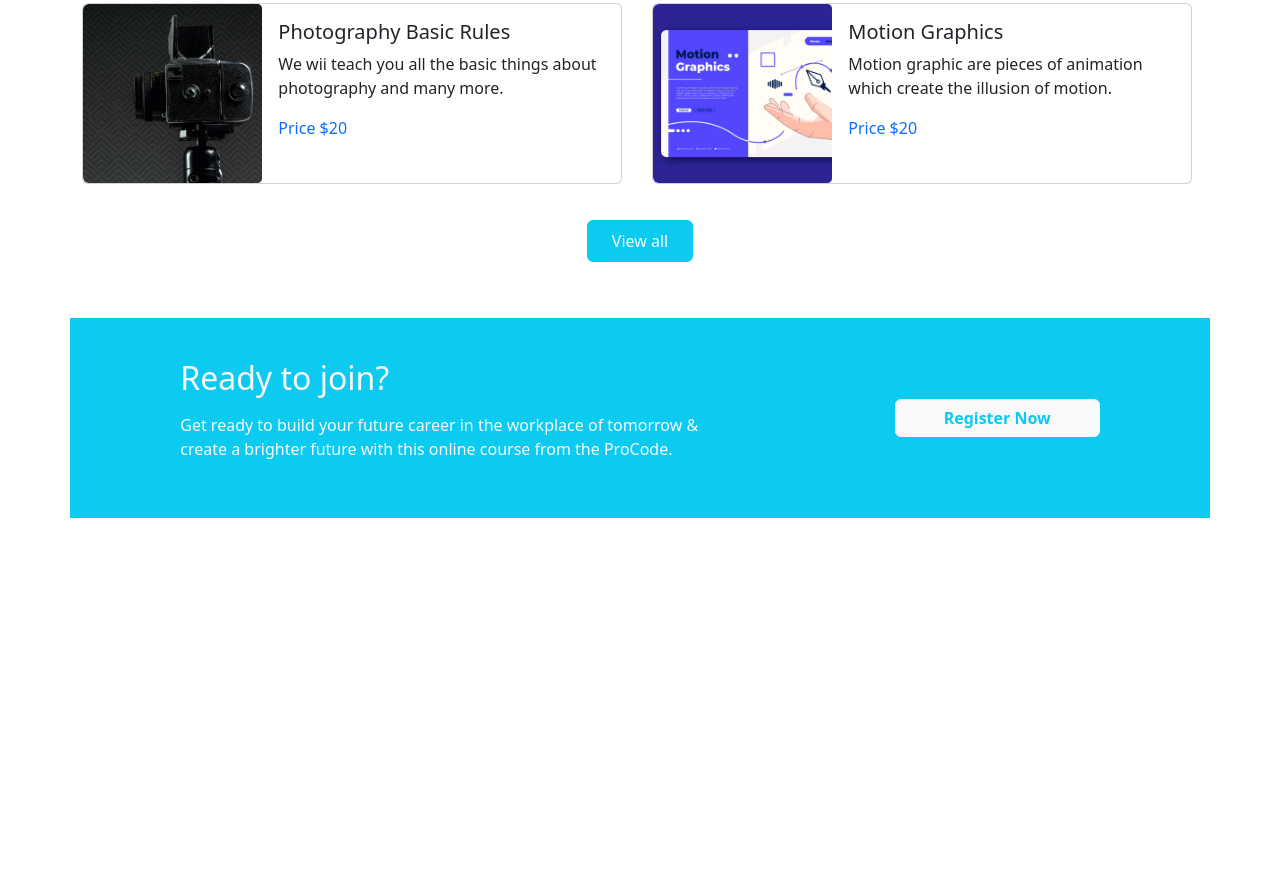
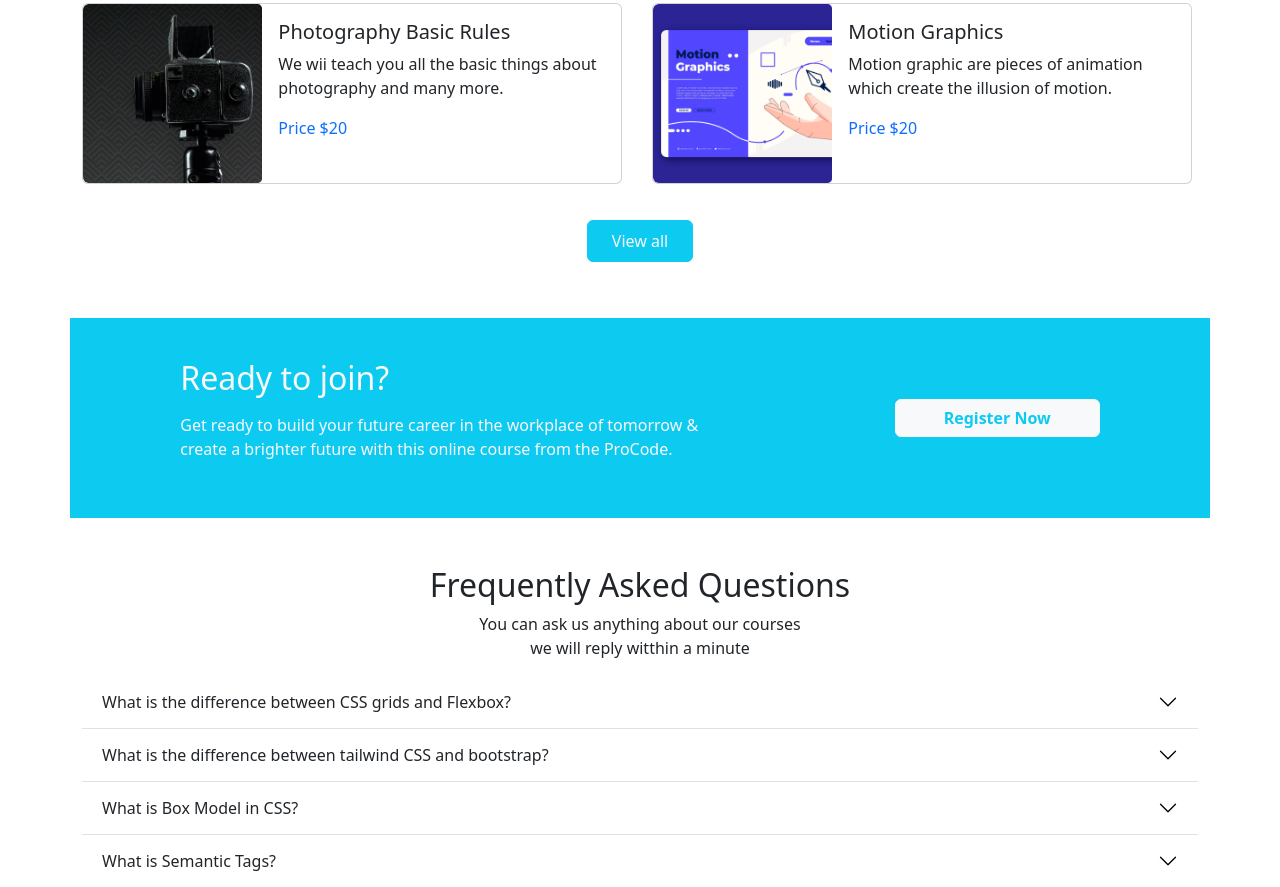
Before and after one commit to kshossain/procode-website, a plain HTML site: page index.html in a window 1280 px wide. Shown: the part 1302-2189 px from the top of the page. Before the commit the page ends 1820 px from the top, so only its background shows below. Drawn offline with nearby package versions, Linux system fonts and the light colour scheme.

Commit message:
added Q&A section

```diff
--- a/index.html
+++ b/index.html
@@ -243,6 +243,73 @@
                 </div>
         </section>
         <!-- subscribe part end -->
+        <!-- Q & A section start -->
+        <section class="container mt-5 ">
+            <div class="text-center">
+                <h2>Frequently Asked Questions</h2>
+                <p>You can ask us anything about our courses <br>
+                we will reply witthin a minute</p>
+            </div>
+            <div class="accordion accordion-flush" id="accordionFlushExample">
+                <div class="accordion-item">
+                    <h2 class="accordion-header" id="flush-headingOne">
+                        <button class="accordion-button collapsed" type="button" data-bs-toggle="collapse"
+                            data-bs-target="#flush-collapseOne" aria-expanded="false" aria-controls="flush-collapseOne">
+                            What is the difference between CSS grids and Flexbox?
+                        </button>
+                    </h2>
+                    <div id="flush-collapseOne" class="accordion-collapse collapse" aria-labelledby="flush-headingOne"
+                        data-bs-parent="#accordionFlushExample">
+                        <div class="accordion-body">CSS Grids helps you create the outer layout of the webpage. You can build complex as well responsive design with this.
+                        This is why it is called ‘layout first’. Flexbox mostly helps align content & move blocks
+                        </div>
+                    </div>
+                </div>
+                <div class="accordion-item">
+                    <h2 class="accordion-header" id="flush-headingTwo">
+                        <button class="accordion-button collapsed" type="button" data-bs-toggle="collapse"
+                            data-bs-target="#flush-collapseTwo" aria-expanded="false" aria-controls="flush-collapseTwo">
+                            What is the difference between tailwind CSS and bootstrap?
+                        </button>
+                    </h2>
+                    <div id="flush-collapseTwo" class="accordion-collapse collapse" aria-labelledby="flush-headingTwo"
+                        data-bs-parent="#accordionFlushExample">
+                        <div class="accordion-body">The main difference between TailwindCSS and Bootstrap is that Tailwind CSS is not a UI kit. Unlike UI kits such as
+                        Bootstrap, Bulma, and Foundation, Tailwind CSS doesn’t have a default theme or built-in UI components.Bootstrap is the most popular HTML, CSS, and JS framework for developing responsive, mobile first projects on the web.
+                        </div>
+                    </div>
+                </div>
+                <div class="accordion-item">
+                    <h2 class="accordion-header" id="flush-headingThree">
+                        <button class="accordion-button collapsed" type="button" data-bs-toggle="collapse"
+                            data-bs-target="#flush-collapseThree" aria-expanded="false" aria-controls="flush-collapseThree">
+                            What is Box Model in CSS?
+                        </button>
+                    </h2>
+                    <div id="flush-collapseThree" class="accordion-collapse collapse" aria-labelledby="flush-headingThree"
+                        data-bs-parent="#accordionFlushExample">
+                        <div class="accordion-body">Box Model is a CSS property that controls how elements are displayed on the screen. It was created to model the way elements are drawn in print. The Box Model in CSS is a term that describes how content is wrapped within the container which defines its dimensions.
+                        </div>
+                    </div>
+                </div>
+                <div class="accordion-item">
+                    <h2 class="accordion-header" id="flush-headingThree">
+                        <button class="accordion-button collapsed" type="button" data-bs-toggle="collapse"
+                            data-bs-target="#flush-collapseThree" aria-expanded="false" aria-controls="flush-collapseThree">
+                            What is Semantic Tags?
+                        </button>
+                    </h2>
+                    <div id="flush-collapseThree" class="accordion-collapse collapse" aria-labelledby="flush-headingThree"
+                        data-bs-parent="#accordionFlushExample">
+                        <div class="accordion-body">You should use semantic tags when you want to mark up a content block that has an important role in the document structure. For instance, 'ul' and 'li' are semantic elements that indicate the presence of an unordered list. On the other hand, non-semantic tags are for generic content.It's a compartment that includes numerous assets, such as edge, border, padding and material. It is used to develop the
+                        design and structure of a web page.
+                        </div>
+                    </div>
+                </div>
+            </div>
+
+        </section>
+        <!-- Q & A section end -->
     </main>
     <script src="https://cdn.jsdelivr.net/npm/bootstrap@5.2.0/dist/js/bootstrap.bundle.min.js"
         integrity="sha384-A3rJD856KowSb7dwlZdYEkO39Gagi7vIsF0jrRAoQmDKKtQBHUuLZ9AsSv4jD4Xa"
```
